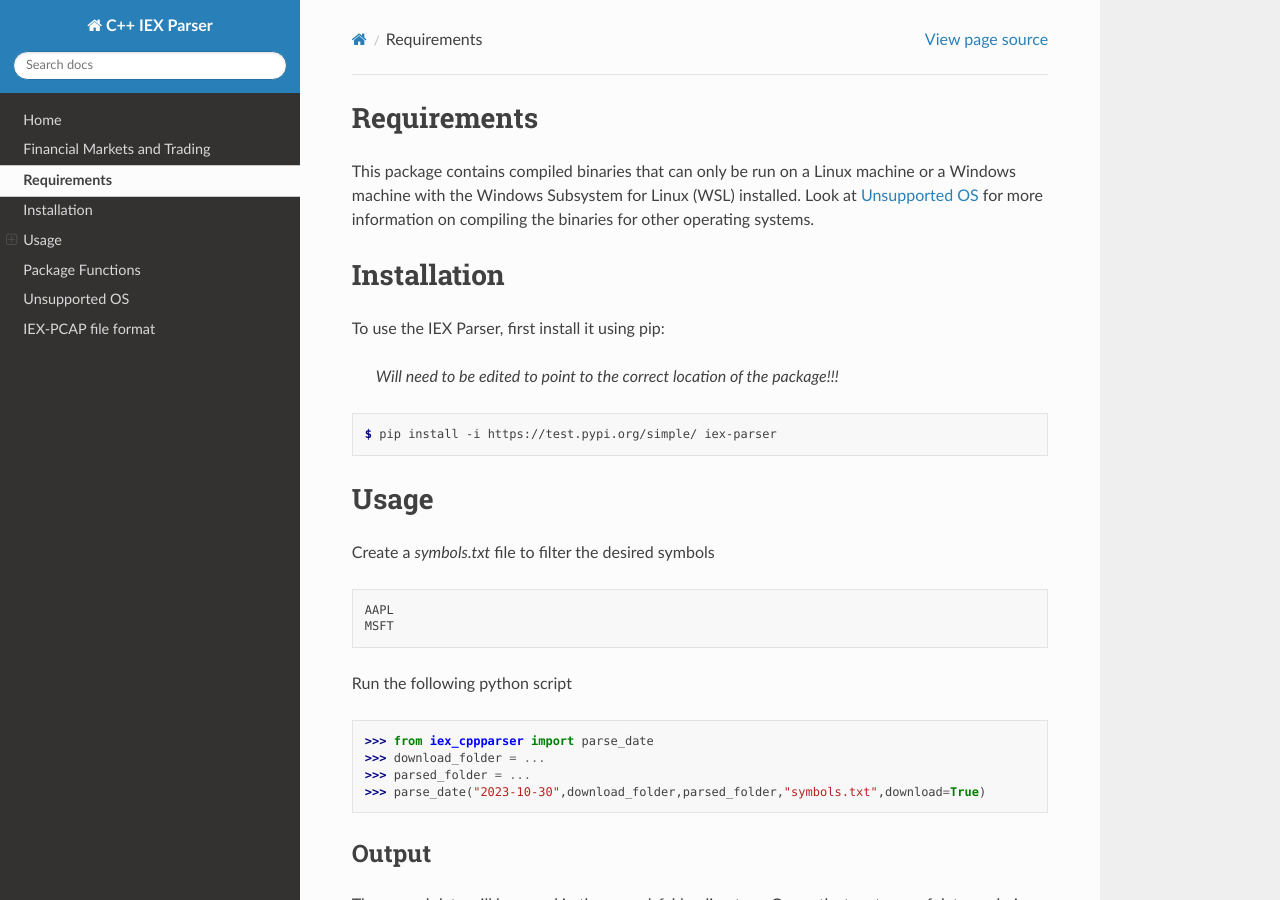
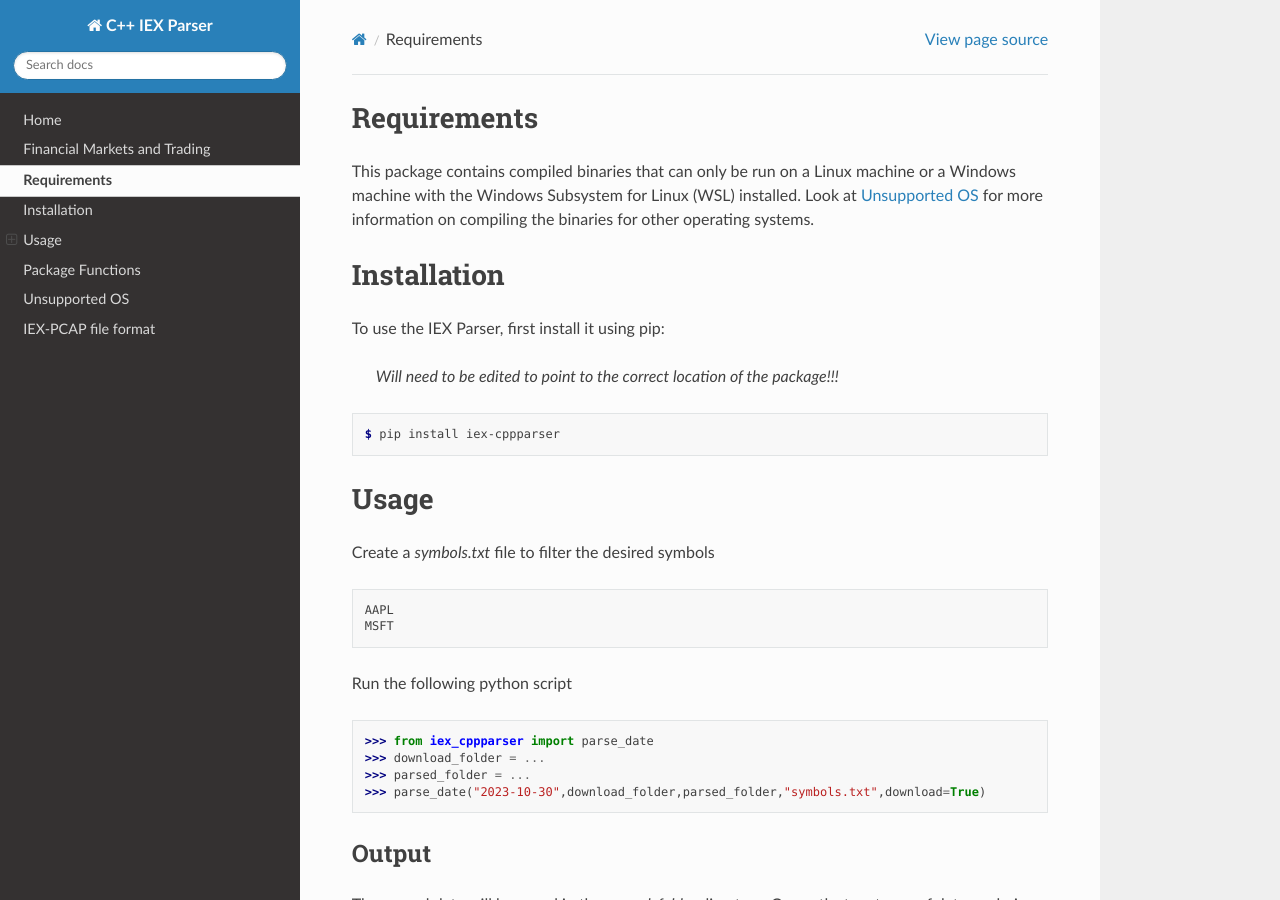
Before and after one commit to Sai271828/iex-parser, a Sphinx documentation site: the page built from docs/usage.rst, in a window 1280 px wide and 900 px high. Built offline with Sphinx 7.4.7 and the Read the Docs theme 2.0.0, drawn with Linux system fonts in a browser that asks for light colours.

Commit message:
updated pip links

```diff
--- a/docs/usage.rst
+++ b/docs/usage.rst
@@ -17,7 +17,7 @@ To use the IEX Parser, first install it using pip:
 
 .. code-block:: console
 
-   $ pip install -i https://test.pypi.org/simple/ iex-parser
+   $ pip install iex-cppparser
 
 .. _usage:
 
```
Also changed, not shown: README.md (+1 -1 lines).
